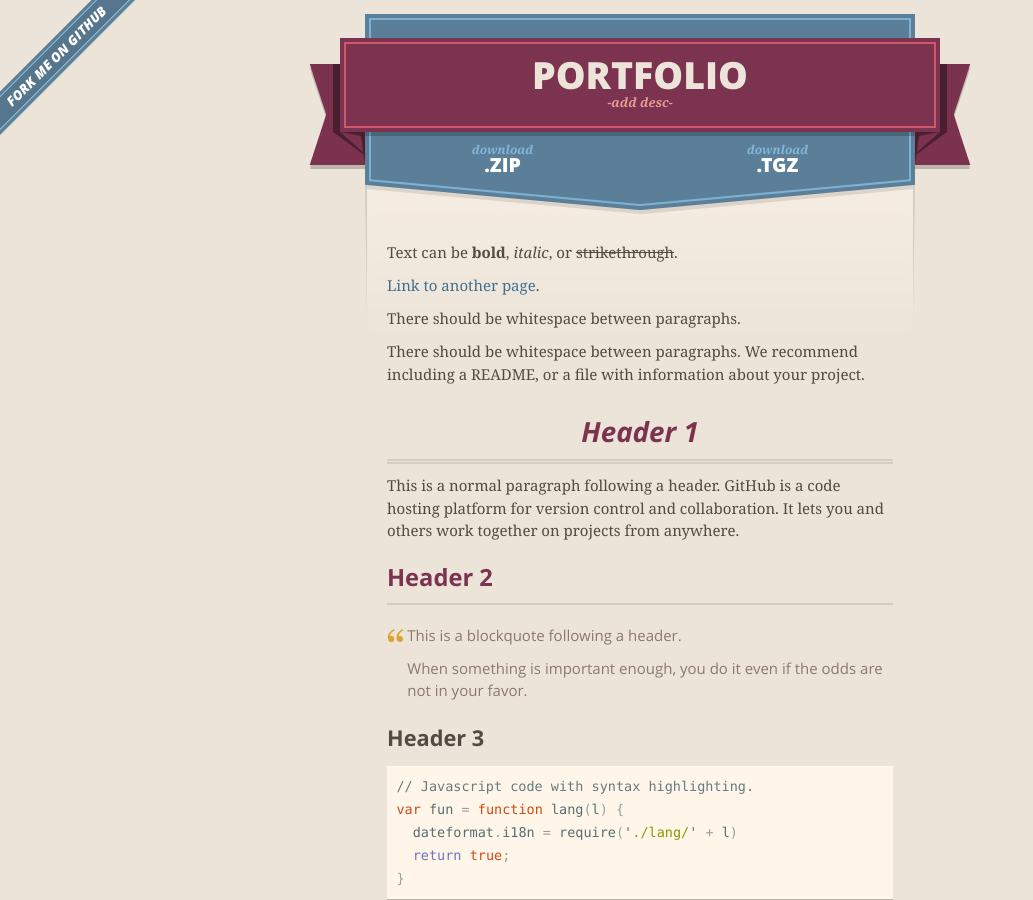
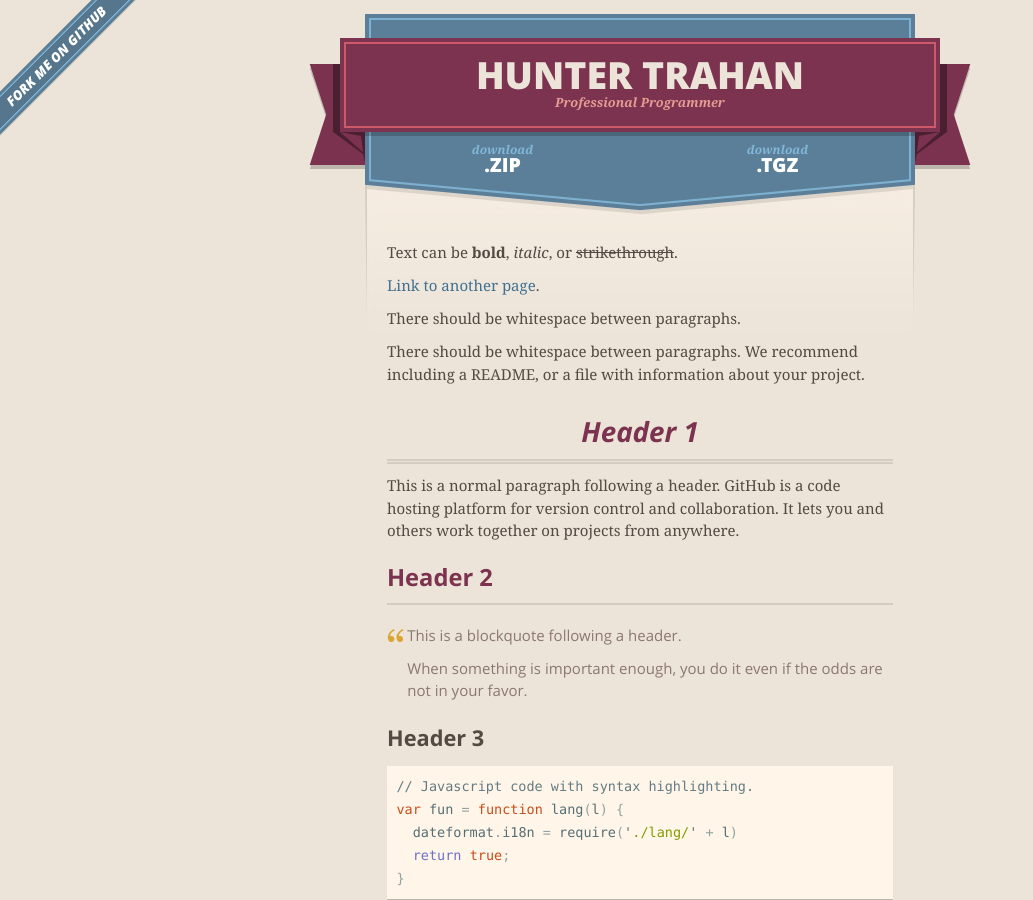
Before and after one commit to HunterTrahan/huntertrahan.github.io, a Jekyll site: the page built from index.md, in a window 1280 px wide and 900 px high. Shown: the whole window, without its empty margins (0-1033 px from the left). Built offline with Jekyll 4.4.1, drawn with Linux system fonts in a browser that asks for light colours.

Commit message:
Update _config.yml

```diff
--- a/_config.yml
+++ b/_config.yml
@@ -1,5 +1,5 @@
-title: Portfolio
-description: -add desc-
+title: Hunter Trahan
+description: Professional Programmer
 show_downloads: true
 google_analytics:
 theme: jekyll-theme-merlot
```
